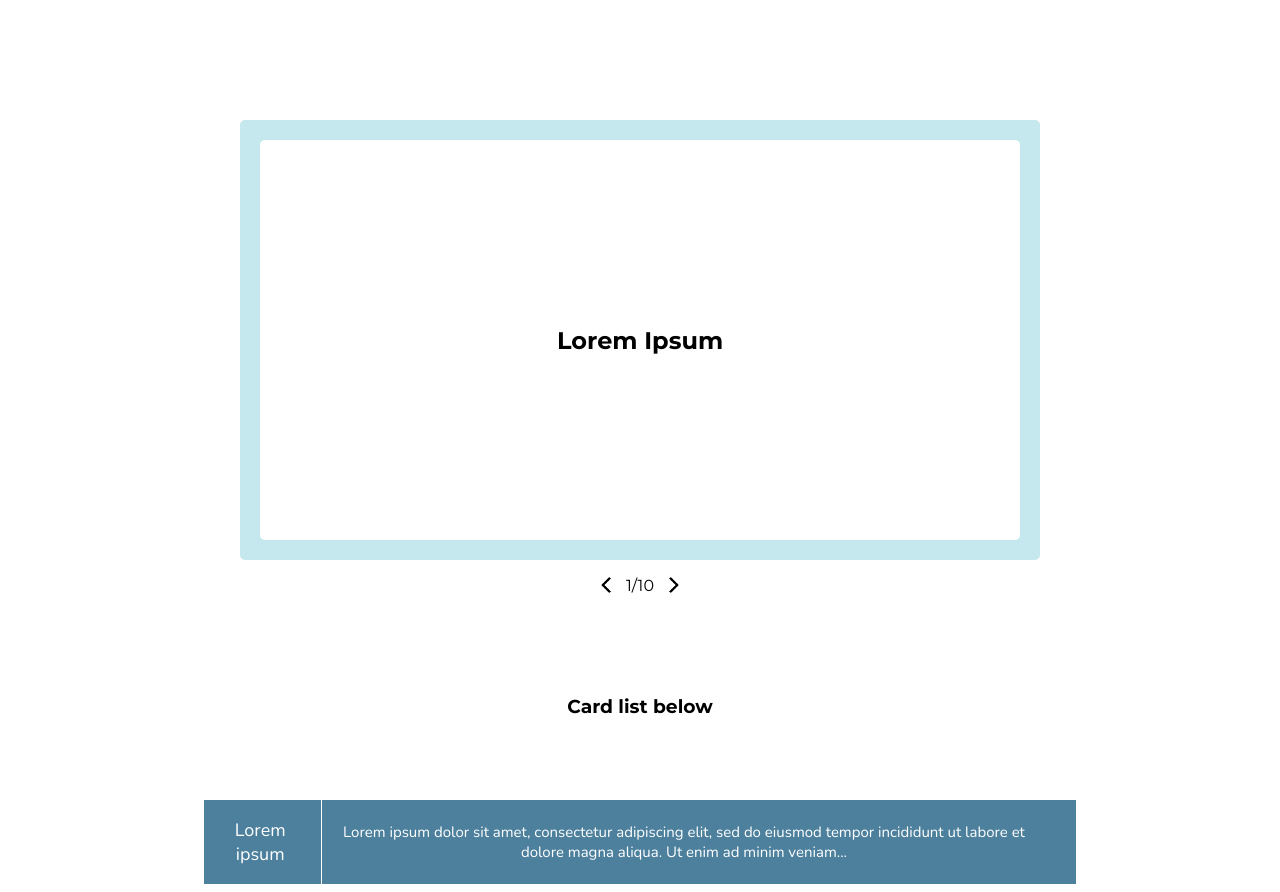
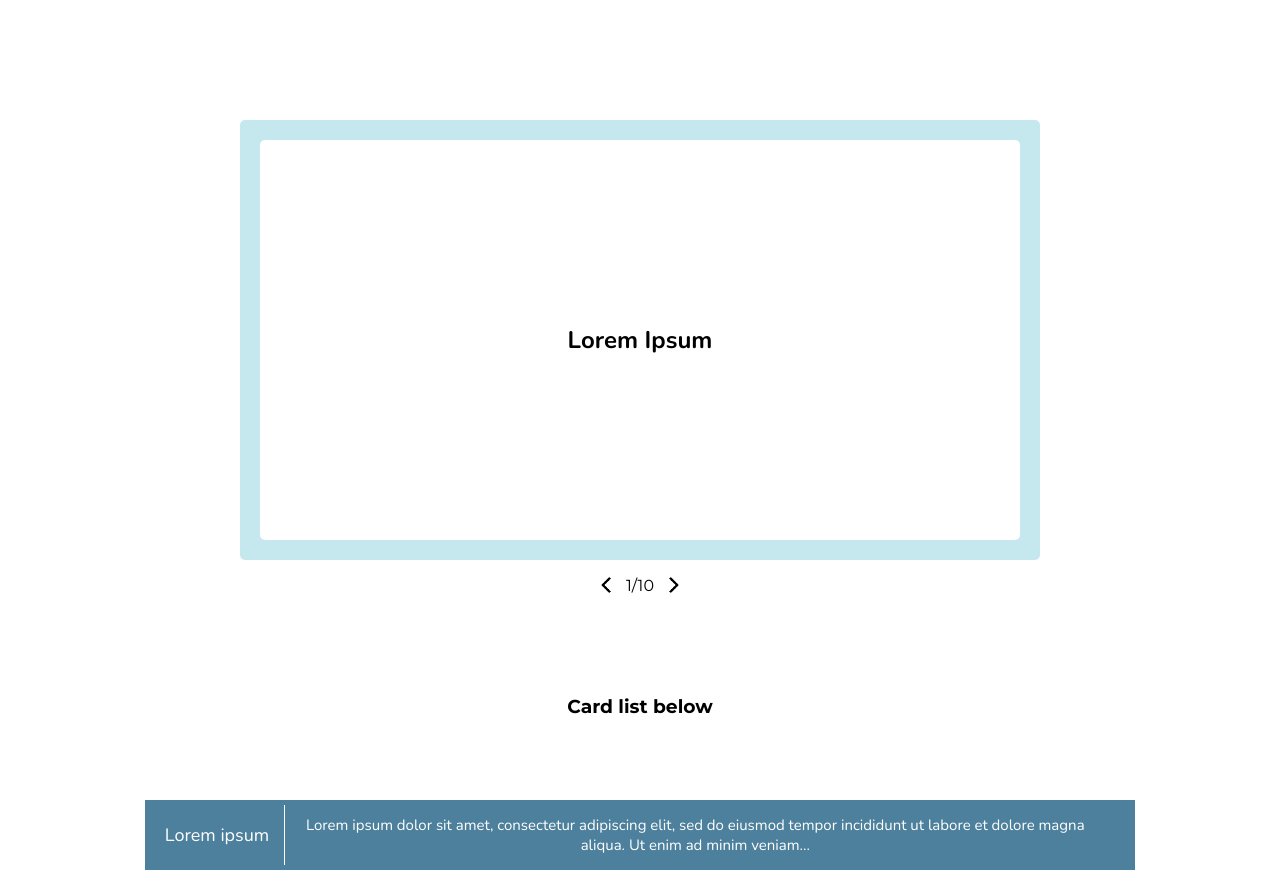
Before and after one commit to PAP-2024-Fall-L5-BE-G1/Final-Project, a plain HTML site: page Client/view-set.html in a window 1280 px wide. Shown: the part 68-960 px from the top of the page. Drawn offline with nearby package versions, Linux system fonts and the light colour scheme.

Commit message:
static frontend complete

```diff
--- a/Client/animations.js
+++ b/Client/animations.js
@@ -1,6 +1,11 @@
 let scrollContainer = document.querySelector("#setList");
 let backBtn = document.getElementById("back-btn");
 let nextBtn = document.getElementById("next-btn");
+const card = document.querySelector('.card__inner');
+
+card.addEventListener('click', ()=> {
+    card.classList.toggle('is-flipped');
+});
 
 scrollContainer.addEventListener('wheel', (e) => {
     e.defaultPrevented();
--- a/Client/style.css
+++ b/Client/style.css
@@ -175,12 +175,13 @@ input[name="cardfront"],textarea[name="cardback"]{
     display: flex;
     justify-content: right;
     align-items: center;
-    width: 65%;
+    width: auto;
+    height: auto;
     font-family: "Nunito", sans-serif;
     font-size: 15px;
     background-color: #4d809d;
     margin-top: 10px;
-    padding-left: 10px;
+    padding-left: 20px;
     padding-right: 40px;
 }
 .li-card-front-txt {
@@ -219,7 +220,7 @@ input[name="cardfront"],textarea[name="cardback"]{
     background-color: rgba(60,178,194,30%);
 }
 
-#card-internal {
+.card__inner {
     display: flex;
     background-color: white;
     align-items: center;
@@ -227,6 +228,25 @@ input[name="cardfront"],textarea[name="cardback"]{
     width: 95vh;
     height: 50vh;
     border-radius: 5px;
+    transition: transform 0.8s;
+    transform-style: preserve-3d;
+    cursor: pointer;
+    position: relative;
+}
+.card__inner.is-flipped {
+    transform: rotateY(180deg);
+}
+.card-face {
+    -webkit-backface-visibility: hidden;
+    backface-visibility: hidden;
+    overflow: hidden;
+    position: absolute;
+}
+#card-front h2, #card-back p {
+    font-family: "Nunito", sans-serif;
+}
+#card-back {
+    transform: rotateY(180deg);
 }
 .viewarrow-wrap {
     width: 100%;
--- a/Client/view-set.html
+++ b/Client/view-set.html
@@ -25,8 +25,13 @@
 <body>
     <div class="cardview-wrap">
         <div class="card-view">
-            <div id="card-internal">
-                <h2>Lorem Ipsum</h2>
+            <div class="card__inner">
+                <div class="card-face" id="card-front">
+                    <h2>Lorem Ipsum</h2>
+                </div>
+                <div class="card-face" id="card-back">
+                    <p>Hello this is the content of the back!!</p>
+                </div>
             </div>
         </div>
     </div>
@@ -46,6 +51,6 @@
             </div>
         </div>
     </div>
-
+<script src="animations.js"></script>
 </body>
 </html>
```
